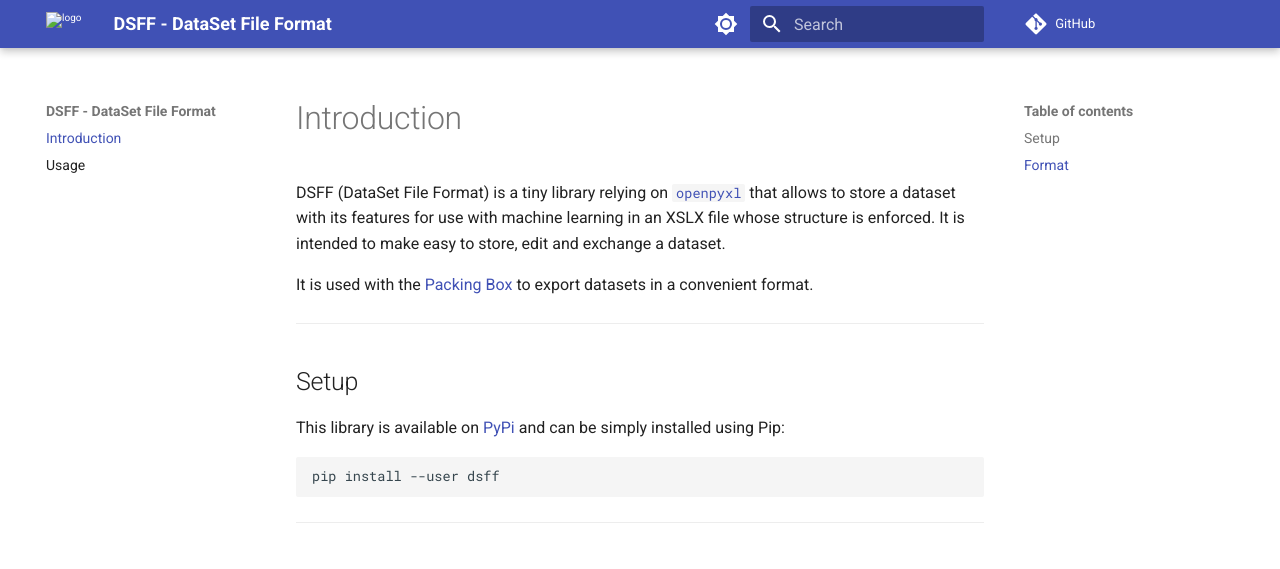
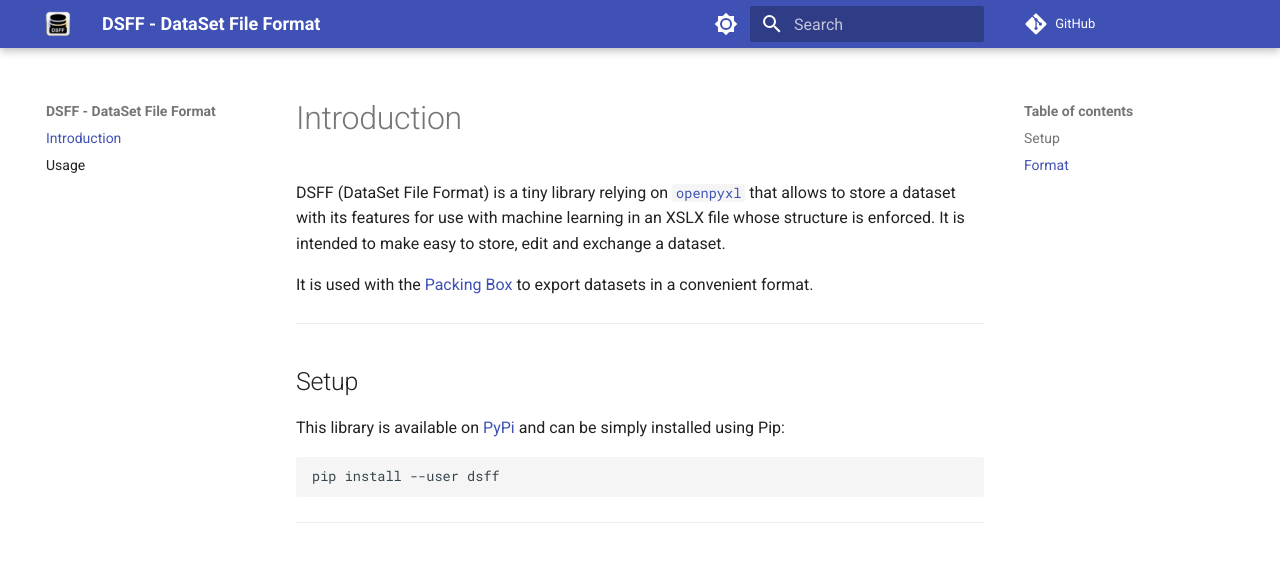
Before and after one commit to packing-box/python-dsff, an MkDocs documentation site: the page built from docs/pages/index.md, in a window 1280 px wide and 1012 px high. Shown: the top 569 px of the window. Built offline with MkDocs 1.6.1 and Material for MkDocs 9.7.7, drawn with Linux system fonts in a browser that asks for light colours; comment, search, counter and statistics services are not loaded.

```diff
--- a/docs/mkdocs.yml
+++ b/docs/mkdocs.yml
@@ -33,12 +33,14 @@ theme:
       toggle:
         icon: material/brightness-4
         name: Switch to light mode
-  logo: logo.png
+  logo: imgs/logo.png
 use_directory_urls: false
 markdown_extensions:
   - admonition
-  - pymdownx.highlight:
-      anchor_linenums: true
+  - codehilite:
+      linenums: true
+  - pymdownx.details
+  - pymdownx.superfences
   - tables
   - toc:
       permalink: true
```
Also changed, not shown: .readthedocs.yml, docs/pages/imgs/logo.png.
